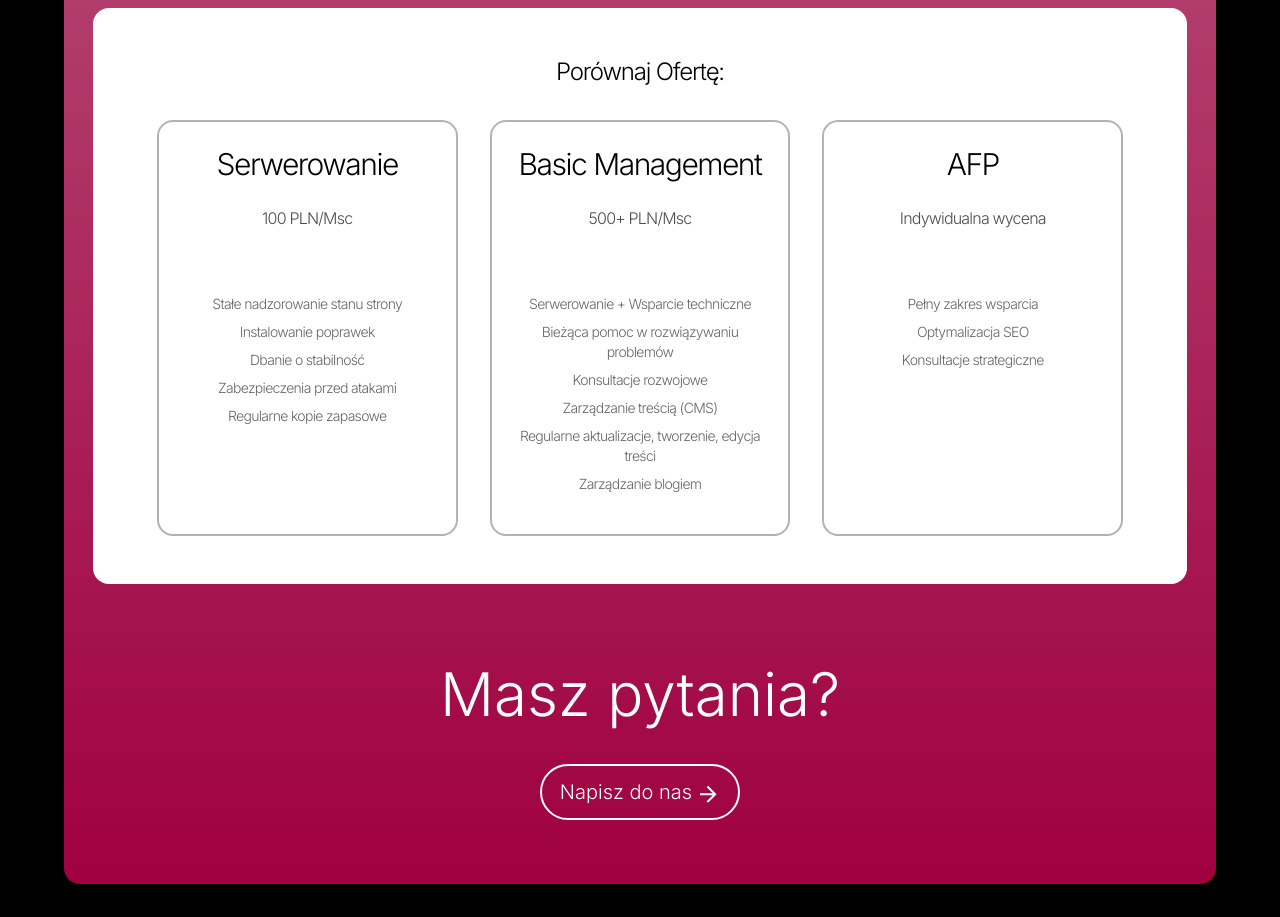
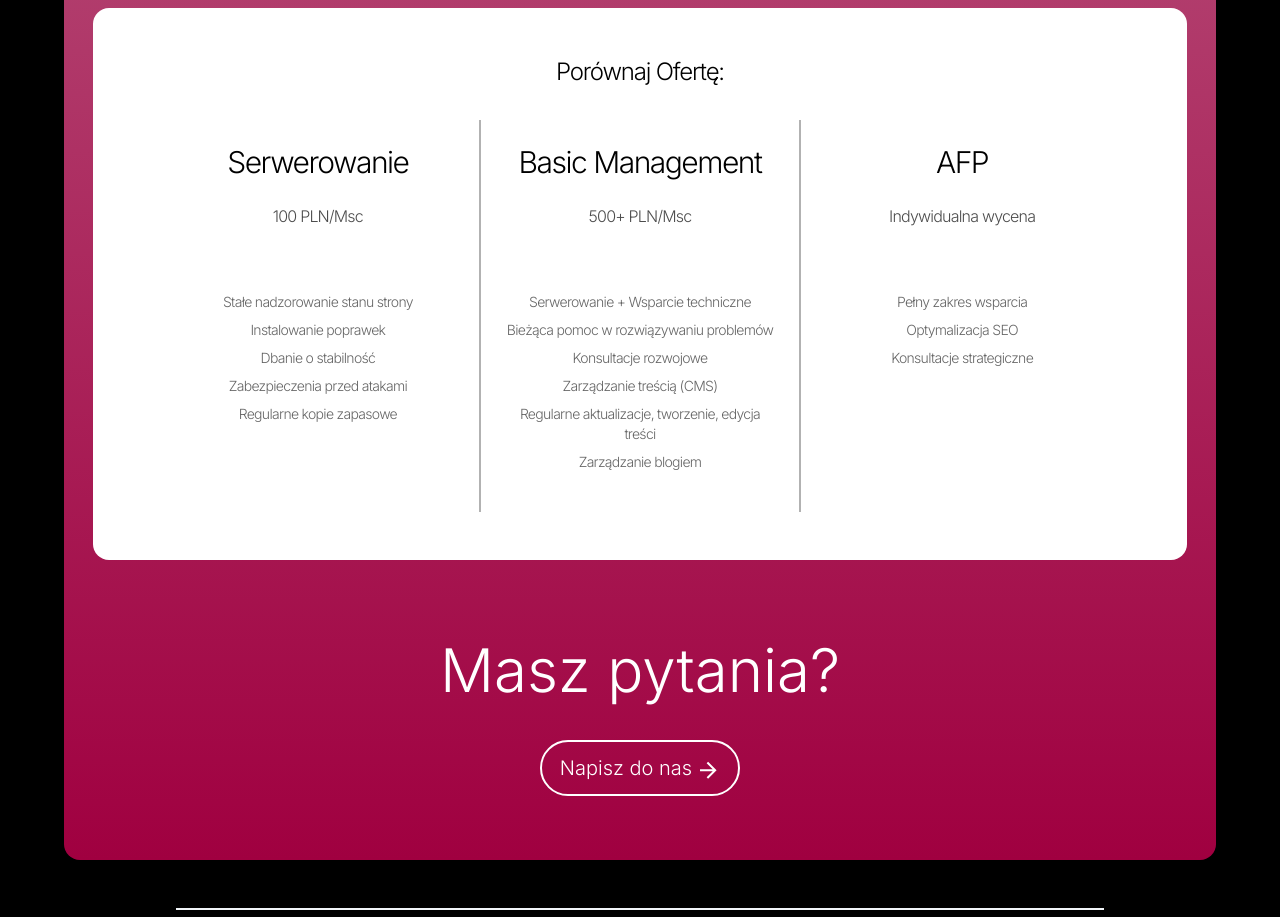
Before and after one commit to mrgoooo/art-ance, a React (Vite) app: page /oferta/web-managment in a window 1280 px wide. Shown: the part 2420-3337 px from the top of the page. Built offline with nearby package versions, Linux system fonts and the light colour scheme.

Commit message:
linia zrobiona

```diff
--- a/src/WebManagment/WManOffer.jsx
+++ b/src/WebManagment/WManOffer.jsx
@@ -41,11 +41,16 @@ export default function WManOffer() {
       <h2 className="text-center text-2xl tracking-tighter mb-8">
         Porównaj Ofertę:
       </h2>
-      <div className="grid grid-cols-1 lg:grid-cols-3 gap-8 max-w-6xl mx-auto px-4">
+      <div className="grid grid-cols-1 lg:grid-cols-3 gap-8 lg:gap-0 max-w-6xl mx-auto px-4">
         {plans.map((plan, index) => (
           <div
             key={index}
-            className=" bg-white lg:bg-transparent lg:border-2 border-black/30 rounded-2xl  p-6 text-center flex flex-col justify-between"
+            className={
+              "bg-white lg:bg-transparent rounded-2xl lg:rounded-none p-6 text-center flex flex-col justify-between " +
+              (index === 1
+                ? " lg:border-l-2 lg:border-r-2 border-black/30"
+                : "")
+            }
           >
             <div>
               <h3 className="text-xl md:text-3xl tracking-tighter   mb-6">
```
